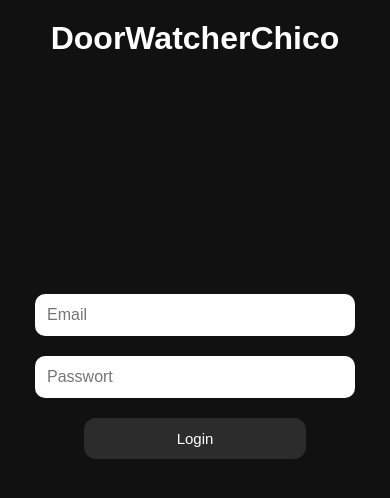
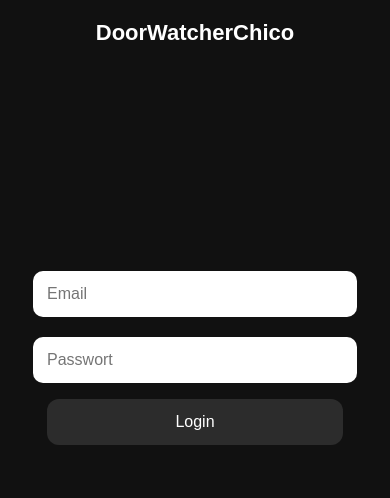
Before and after one commit to thegermangamershd-creator/esp32roomDoor-, a plain HTML site: page index.html in a window 390 px wide. Drawn offline with nearby package versions, Linux system fonts and the light colour scheme.

Commit message:
Update style.css

```diff
--- a/style.css
+++ b/style.css
@@ -3,13 +3,17 @@ body {
   color: white;
   font-family: Arial, sans-serif;
   text-align: center;
-  margin: 0;
+  margin: auto;
   padding: 10px;
+
+  max-width: 500px;   /* 📱 App Layout */
+  font-size: 16px;
 }
 
 /* Überschrift */
 h1 {
   margin-top: 10px;
+  font-size: 24px;
 }
 
 /* Navigation */
@@ -27,10 +31,6 @@ h1 {
   cursor: pointer;
 }
 
-#nav button:hover {
-  background: #333;
-}
-
 /* Tabs */
 .tab {
   margin-top: 20px;
@@ -38,14 +38,18 @@ h1 {
 
 /* 🔥 Buttons allgemein */
 button {
-  margin: 5px;
-  padding: 12px 18px;
+  margin: 6px auto;
+  padding: 14px 18px;
   border: none;
   border-radius: 12px;
   background: #2c2c2c;
   color: white;
   cursor: pointer;
-  font-size: 15px;
+  font-size: 16px;
+
+  width: 80%;
+  max-width: 300px;
+
   transition: all 0.2s ease;
 }
 
@@ -60,7 +64,7 @@ button:active {
   box-shadow: 0 0 10px #0ff;
 }
 
-/* 🎯 Gassi Buttons Farben */
+/* 🎯 Gassi Buttons */
 button[onclick*="kaka"] {
   background: #5a3b2e;
 }
@@ -77,35 +81,29 @@ button[onclick*="end"] {
   background: #5a2e2e;
 }
 
-/* 🔐 LOGIN (zentriert wie App) */
+/* 🔐 LOGIN */
 #login {
   display: flex;
   flex-direction: column;
   align-items: center;
   justify-content: center;
-  height: 60vh;
+  height: 65vh;
 }
 
-/* Login Inputs */
+/* Inputs */
 #login input {
-  display: block;
-  margin: 10px auto;
-  padding: 12px;
-  width: 250px;
+  margin: 10px;
+  padding: 14px;
+  width: 80%;
+  max-width: 300px;
   border-radius: 10px;
   border: none;
   font-size: 16px;
 }
 
-/* Login Button */
-#login button {
-  width: 180px;
-  margin-top: 10px;
-}
-
 /* Gassi Timer */
 #gassiTime {
-  font-size: 20px;
+  font-size: 22px;
   font-weight: bold;
 }
 
@@ -113,10 +111,9 @@ button[onclick*="end"] {
 pre {
   text-align: left;
   background: #1a1a1a;
-  padding: 10px;
+  padding: 12px;
   border-radius: 10px;
-  max-width: 300px;
-  margin: auto;
+  max-width: 100%;
   overflow-x: auto;
 }
 
@@ -125,6 +122,7 @@ canvas {
   margin-top: 15px;
   background: #fff;
   border-radius: 10px;
+  width: 100% !important;
 }
 
 /* 🚀 SPLASH SCREEN */
@@ -149,51 +147,34 @@ canvas {
   touch-action: none;
 }
 
-/* Logo Animation */
+/* 🔥 GROßES LOGO */
 #splashLogo {
-  width: 60vw;          /* 🔥 passt sich Handy an */
-  max-width: 300px;     /* nicht zu riesig */
+  width: 60vw;         /* 📱 skaliert automatisch */
+  max-width: 320px;
 
   animation: pop 0.6s ease-out, fadeIn 0.6s ease-in;
   will-change: transform, opacity;
 }
-/* Pop Effekt */
+
+/* Animation */
 @keyframes pop {
   0% { transform: scale(0); }
   60% { transform: scale(1.2); }
   100% { transform: scale(1); }
 }
 
-/* Fade-In */
 @keyframes fadeIn {
   from { opacity: 0; }
   to { opacity: 1; }
 }
 
-/* 📱 Mobile Optimierung */
+/* 📱 Mobile extra */
 @media (max-width: 600px) {
+  h1 {
+    font-size: 22px;
+  }
 
   #login {
     height: 70vh;
   }
-
-  #login input {
-    width: 80%;
-  }
-
-  #login button {
-    width: 60%;
-  }
-
-  button {
-    width: 90%;
-  }
-
-  canvas {
-    width: 100% !important;
-  }
-
-  #splashLogo {
-    width: 180px;
-  }
 }
```
